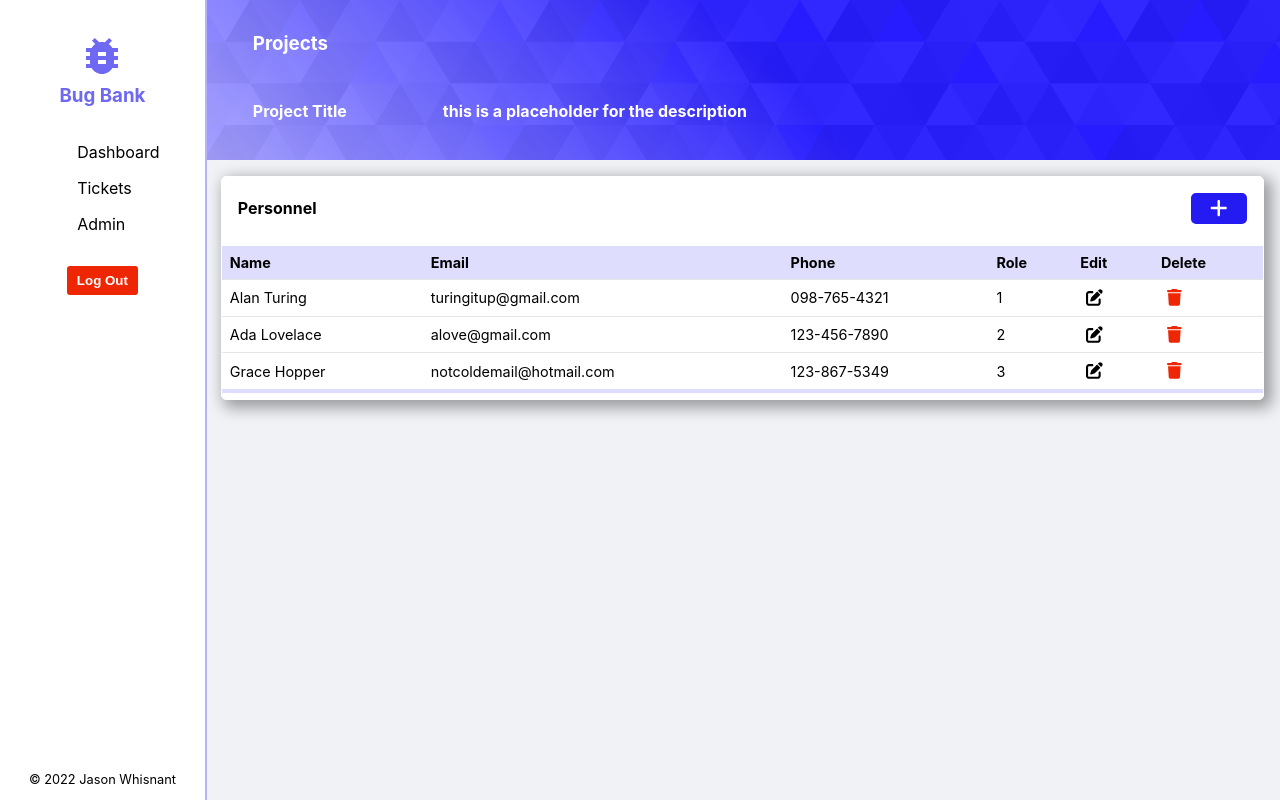
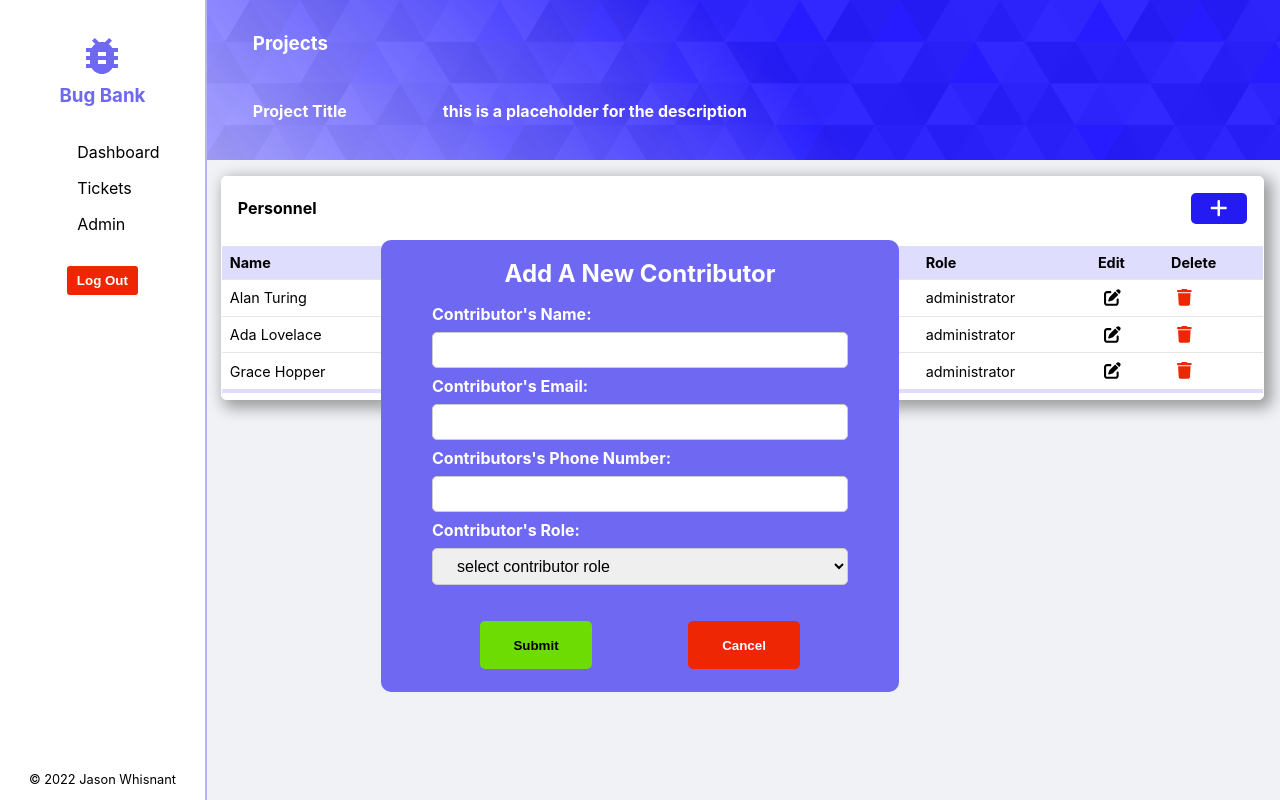
Before and after one commit to Tasups/bug-tracker-frontend, a React (Create React App) app: page /admin in a window 1280 px wide. Both pictures are taken after a click on the button 1219 px from the left and 208 px from the top of the page. Built offline with nearby package versions, Linux system fonts and the light colour scheme.

Commit message:
addNewContributor function works on the Admin and Personnel component

```diff
--- a/src/App.css
+++ b/src/App.css
@@ -387,7 +387,7 @@ html,body {
   font-weight: bold;
 }
 
-.dashboard-project-modal input[type=text], select {
+.dashboard-project-modal input[type=text], input[type=email], input[type=tel], select {
   width: 100%;
   padding: 0.5rem 1rem;
   margin: 0.5rem 0;
@@ -1376,3 +1376,14 @@ html,body {
 .personnel-table tr:last-of-type {
   border-bottom: 4px solid rgba(36,27,242, 0.15);
 }
+
+.addcontributor-modal {
+  z-idnex: 100;
+  width: 20rem;
+  height: 20rem;
+  background-color: blue;
+}
+
+.contributor-role {
+  margin-bottom: 2rem;
+}
--- a/src/components/admin/Admin.js
+++ b/src/components/admin/Admin.js
@@ -13,31 +13,90 @@ const Admin = () => {
     newContributorName,
     newContributorEmail,
     newContributorPhone,
-    newContributorRole,
     contributorNameChange,
     contributorEmailChange,
     contributorPhoneChange,
     contributorRoleChange,
-    addNewContributor
+    addNewContributor,
+    editContributor,
+    openAddContributor,
+    openEditContributor,
+    toggleAddContributor,
+    toggleEditContributor,
+    addNewContributorCancel
   } = useContext(DataContext)
 
   return(
     <>
       <ProjectHeader />
       <SideNav />
+
+      {
+        openAddContributor &&
+        <section className="dashboard-project-modal">
+            <h2>Add A New Contributor</h2>
+            <form onSubmit={addNewContributor} autoComplete="off">
+              <label htmlFor="contributor-name">Contributor's Name: </label>
+              <input
+                type="text"
+                id="contributor-name"
+                name="conttributor-name"
+                value={newContributorName}
+                onChange={contributorNameChange}
+                required
+              />
+              <label htmlFor="contributor-email">Contributor's Email: </label>
+              <input
+                type="email"
+                id="contributor-email"
+                name="contributor-email"
+                value={newContributorEmail}
+                onChange={contributorEmailChange}
+                required
+              />
+              <label htmlFor="contributor-phone">Contributors's Phone Number: </label>
+              <input
+                type="tel"
+                id="contributor-phone"
+                name="contributor-phone"
+                value={newContributorPhone}
+                onChange={contributorPhoneChange}
+                required
+                style={{marginBottom: "0.5rem"}}
+              />
+              <label htmlFor="contributor-role">Contributor's Role: </label>
+              <select
+                name="contributor-role"
+                onChange={contributorRoleChange}
+                className="contributor-role"
+              >
+                <option value="">select contributor role</option>
+                <option value="administrator">Administrator</option>
+                <option value="developer">Developer</option>
+              </select>
+              <div className="dashboard-project-modal-btns">
+                <button className="submit-modalBtn" type="submit">
+                  Submit
+                </button>
+                <button className="cancel-modalBtn" onClick={addNewContributorCancel}>
+                  Cancel
+                </button>
+              </div>
+            </form>
+          </section>
+      }
+
+      {
+        openEditContributor &&
+        <h1>OPEN EDIT CONTRIBUTOR MODAL HERE</h1>
+      }
+
       <div className="admin-container">
         <Personnel
           contributors={contributors}
           deleteContributor={deleteContributor}
-          newContributorName={newContributorName}
-          newContributorEmail={newContributorEmail}
-          newContributorPhone={newContributorPhone}
-          newContributorRole={newContributorRole}
-          contributorNameChange={contributorNameChange}
-          contributorEmailChange={contributorEmailChange}
-          contributorPhoneChange={contributorPhoneChange}
-          contributorRoleChange={contributorRoleChange}
-          addNewContributor={addNewContributor}
+          toggleAddContributor={toggleAddContributor}
+          toggleEditContributor={toggleEditContributor}
         />
       </div>
 
--- a/src/components/admin/Personnel.js
+++ b/src/components/admin/Personnel.js
@@ -6,10 +6,11 @@ import { faPlus } from '@fortawesome/free-solid-svg-icons'
 const ProjectTeam = (props) => {
 
   return(
+    <>
     <section className="personnel-container">
       <div className="personnel-title">
           <h4>Personnel</h4>
-          <button onClick={props.toggleAddNewContributor}>
+          <button onClick={(e) => props.toggleAddContributor()}>
             <FontAwesomeIcon className="faPlus-btn" icon={faPlus} />
           </button>
         </div>
@@ -29,11 +30,11 @@ const ProjectTeam = (props) => {
                   <td>{person.name}</td>
                   <td>{person.email}</td>
                   <td>{person.phone}</td>
-                  <td>{person.id}</td>
+                  <td>{person.role}</td>
                   <td>
                     <button
                       className="personnel-editbtn"
-                      onClick={(e) => alert("put the edit function here!")}
+                      onClick={(e) => props.toggleEditContributor}
                     >
                       <FontAwesomeIcon className="faEdit-btn" icon={faPenToSquare} />
                     </button>
@@ -52,6 +53,7 @@ const ProjectTeam = (props) => {
           </table>
           </div>
         </section>
+        </>
     )
 }
 
--- a/src/components/projectBoard/ProjectTeam.js
+++ b/src/components/projectBoard/ProjectTeam.js
@@ -20,7 +20,7 @@ const ProjectTeam = (props) => {
           <table className="projectteam-td">
             <tbody>
               {props.data?.map((person) => (
-                <tr key={person.name}>
+                <tr key={person.id}>
                   <td>{person.name}</td>
                   <td>{person.email}</td>
                   <td>{person.phone}</td>
--- a/src/context/DataContext.js
+++ b/src/context/DataContext.js
@@ -201,13 +201,15 @@ export const DataProvider = ({ children }) => {
 
   // ADMIN FUNCTIONS -----------------------------------------------
 
+  const [openAddContributor, setOpenAddContributor] = useState(false)
+  const [openEditContributor, setOpenEditContributor] =useState(false)
   const [newContributorName, setNewContributorName] = useState("");
   const [newContributorEmail, setNewContributorEmail] = useState("");
   const [newContributorPhone, setNewContributorPhone] = useState("");
   const [newContributorRole, setNewContributorRole] = useState("");
 
   const contributorNameChange = (e) => {
-    setNewTicketTitle(e.target.value);
+    setNewContributorName(e.target.value);
   };
 
   const contributorEmailChange = (e) => {
@@ -224,8 +226,12 @@ export const DataProvider = ({ children }) => {
   };
 
   const toggleAddContributor = () => {
-    setOpen((prev) => !prev);
+    setOpenAddContributor((prev) => !prev);
   };
+
+  const toggleEditContributor = () => {
+    setOpenEditContributor((prev) => !prev)
+  }
 
   const deleteContributor = (e, id) => {
     e.preventDefault()
@@ -248,6 +254,27 @@ export const DataProvider = ({ children }) => {
     setNewContributorRole("");
     toggleAddContributor();
   };
+
+  const addNewContributorCancel = (e) => {
+    setNewContributorName("");
+    setNewContributorEmail("");
+    setNewContributorPhone("");
+    setNewContributorRole("");
+    toggleAddContributor();
+  }
+
+  const editContributor = (id) => {
+    const editedContributors = contributors.map(contributor => {
+      if (id === contributor.id) {
+        return { ...contributor, email: newContributorEmail, phone: newContributorPhone, role: newContributorRole
+        }
+      } return contributors
+      })
+    setContributors(editedContributors)
+    toggleEditContributor()
+  }
+
+
 
   return (
     <DataContext.Provider
@@ -299,7 +326,13 @@ export const DataProvider = ({ children }) => {
         contributorEmailChange,
         contributorPhoneChange,
         contributorRoleChange,
-        addNewContributor
+        addNewContributor,
+        editContributor,
+        openAddContributor,
+        openEditContributor,
+        toggleAddContributor,
+        toggleEditContributor,
+        addNewContributorCancel
       }}
     >
       {children}
```
